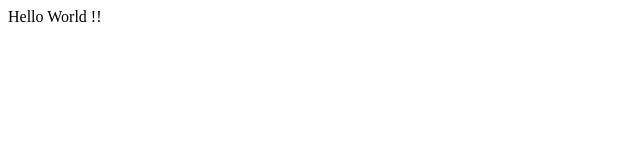
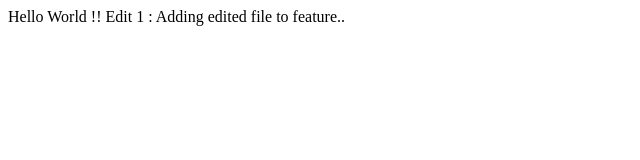
Before and after one commit to Shreya-Shetty26/lecture1, a plain HTML site: page index.html in a window 1280 px wide. Shown: the whole page, without its empty margins (0-640 px from the left). Drawn offline with Linux system fonts and the light colour scheme.

Commit message:
Adding file to branch : feature

```diff
--- a/index.html
+++ b/index.html
@@ -5,5 +5,6 @@
 	<head>
 	<body>
 		Hello World !!
+		Edit 1 : Adding edited file to feature..
 	</body>
 </html>
```
